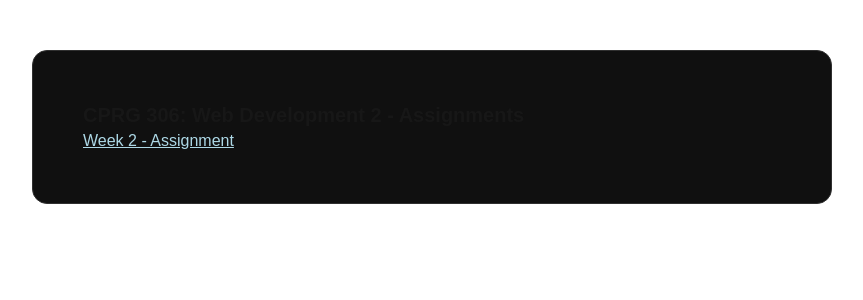
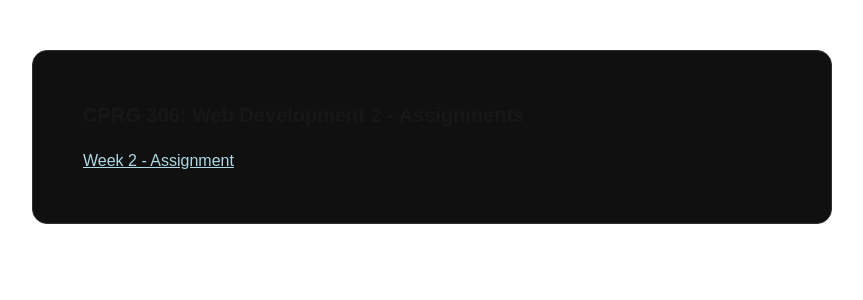
Before and after one commit to sgarcia97/cprg306-assignments, a Next.js app: page / in a window 1280 px wide. Shown: the top 300 px of the page, without its empty margins (208-1071 px from the left). Built offline with nearby package versions, Linux system fonts and the light colour scheme.

Commit message:
Updates to styling

```diff
--- a/app/globals.css
+++ b/app/globals.css
@@ -33,6 +33,7 @@ body {
 
 h2, h1{
   font-weight:bold !important;
+  margin-bottom:20px;
 }
 
 a:link{
```
